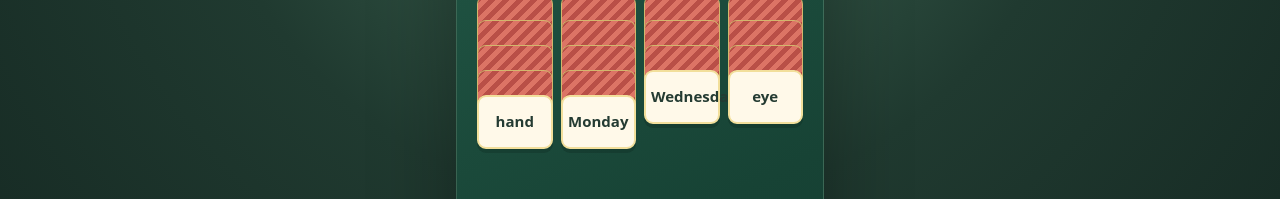
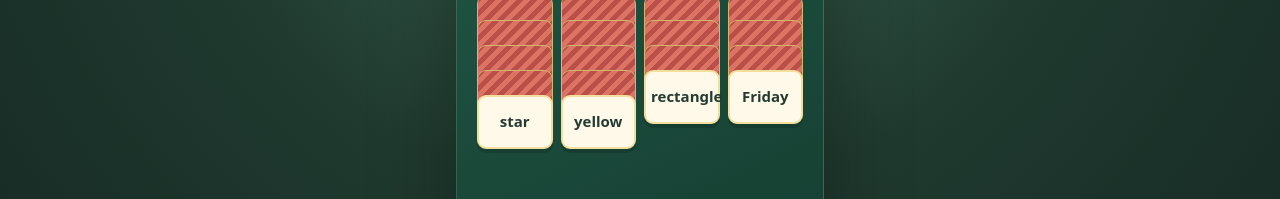
Before and after one commit to SeineRiver/WordSolitaire, a Next.js app: page / in a window 1280 px wide. Shown: the part 242-441 px from the top of the page. Built offline with nearby package versions, Linux system fonts and the light colour scheme.

Commit message:
Use deterministic initial game board

```diff
--- a/app/page.tsx
+++ b/app/page.tsx
@@ -12,17 +12,19 @@ const categories = new Map(categoryData.categories.map((category) => [category.i
 const level = levelData.levels[0];
 const activeCategories = level.categoryIds.map((id) => categories.get(id)!);
 
-function shuffled<T>(items: T[]) {
+function shuffled<T>(items: T[], seed: number) {
   const copy = [...items];
+  let state = seed || 1;
   for (let index = copy.length - 1; index > 0; index -= 1) {
-    const next = Math.floor(Math.random() * (index + 1));
+    state = (state * 1664525 + 1013904223) >>> 0;
+    const next = state % (index + 1);
     [copy[index], copy[next]] = [copy[next], copy[index]];
   }
   return copy;
 }
 
-function makeGame(): GameState {
-  const deck = shuffled(activeCategories.flatMap((category) => category.words));
+function makeGame(seed = 101): GameState {
+  const deck = shuffled(activeCategories.flatMap((category) => category.words), seed);
   const tableau = Array.from({ length: 4 }, () => [] as string[]);
   deck.forEach((word, index) => tableau[index % tableau.length].push(word));
   return { tableau, completed: Object.fromEntries(activeCategories.map((category) => [category.id, []])), moves: 0, history: [] };
@@ -73,7 +75,7 @@ export default function Home() {
     setSelectedColumn(column); setMessage(`Hint: “${word}” belongs in ${category.name}.`);
   }
 
-  function restart() { setGame(makeGame()); setSelectedColumn(null); setMessage('New board ready. Tap an uncovered word to begin.'); }
+  function restart() { setGame(makeGame(Date.now())); setSelectedColumn(null); setMessage('New board ready. Tap an uncovered word to begin.'); }
 
   return <main className="app-shell"><section className="game-canvas" aria-label="Solitaire Associations game board">
     <header className="topbar"><div><p className="eyebrow">Solitaire Associations</p><h1>{level.name}</h1></div><button className="restart" onClick={restart} aria-label="Start level again">↻</button></header>
```
